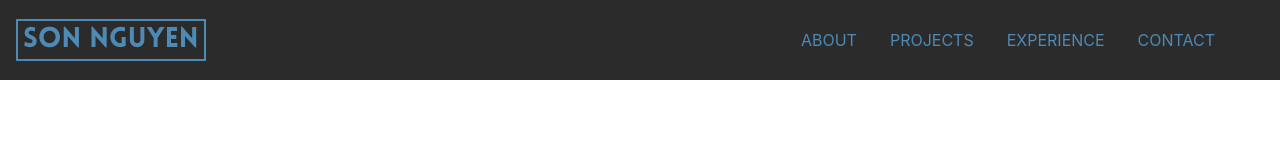
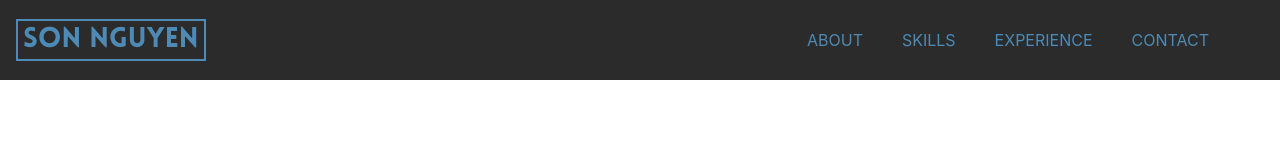
Before and after one commit to sotrnguy92/portfolio, a React (Create React App) app: page / in a window 1280 px wide. Shown: the top 160 px of the page. Built offline with nearby package versions, Linux system fonts and the light colour scheme.

Commit message:
adding scroll from navbar to skills section

```diff
--- a/src/components/NavBar/NavBar.js
+++ b/src/components/NavBar/NavBar.js
@@ -14,16 +14,16 @@ export const NavBar = () =>{
                     spy={true}
                     smooth={true}
                     offset={0}
-                    duration= {500}
+                    duration= {700}
                 >ABOUT</Link>
 
                 <Link
                     activeClass="active"
-                    to="projects"
+                    to="skills"
                     spy={true}
                     smooth={true}
                     offset={0}
-                    duration= {500}>PROJECTS</Link>
+                    duration= {700}>SKILLS</Link>
                 <Link
                     activeClass="active"
                     to="experience"
--- a/src/components/Skills/Skills.js
+++ b/src/components/Skills/Skills.js
@@ -14,7 +14,7 @@ import {
 } from "../../icons/SvgIcons";
 export const Skills = () => {
     return(
-        <div className='skills-container'>
+        <div className='skills-container' id='skills'>
             <h1 className='skills-header'>
                 Skills
             </h1>
@@ -33,7 +33,7 @@ export const Skills = () => {
                 </div>
                 <div className='section-container'>
                     <h3>
-                        Back-End
+                         Back-End
                     </h3>
                     <ul>
                         <li><JavaScriptSvg/> JavaScript</li>
```
Also changed, not shown: src/icons/SvgIcons.js (line endings or trailing spaces).
